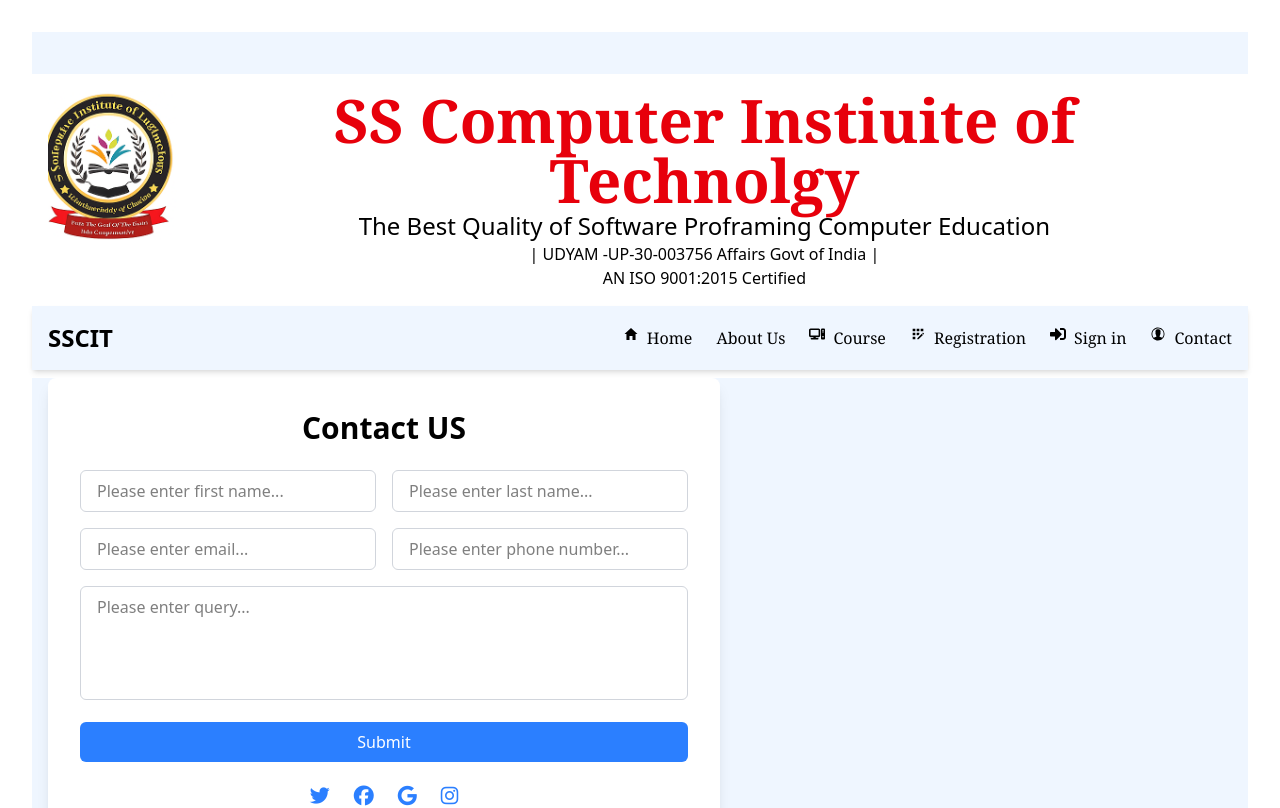
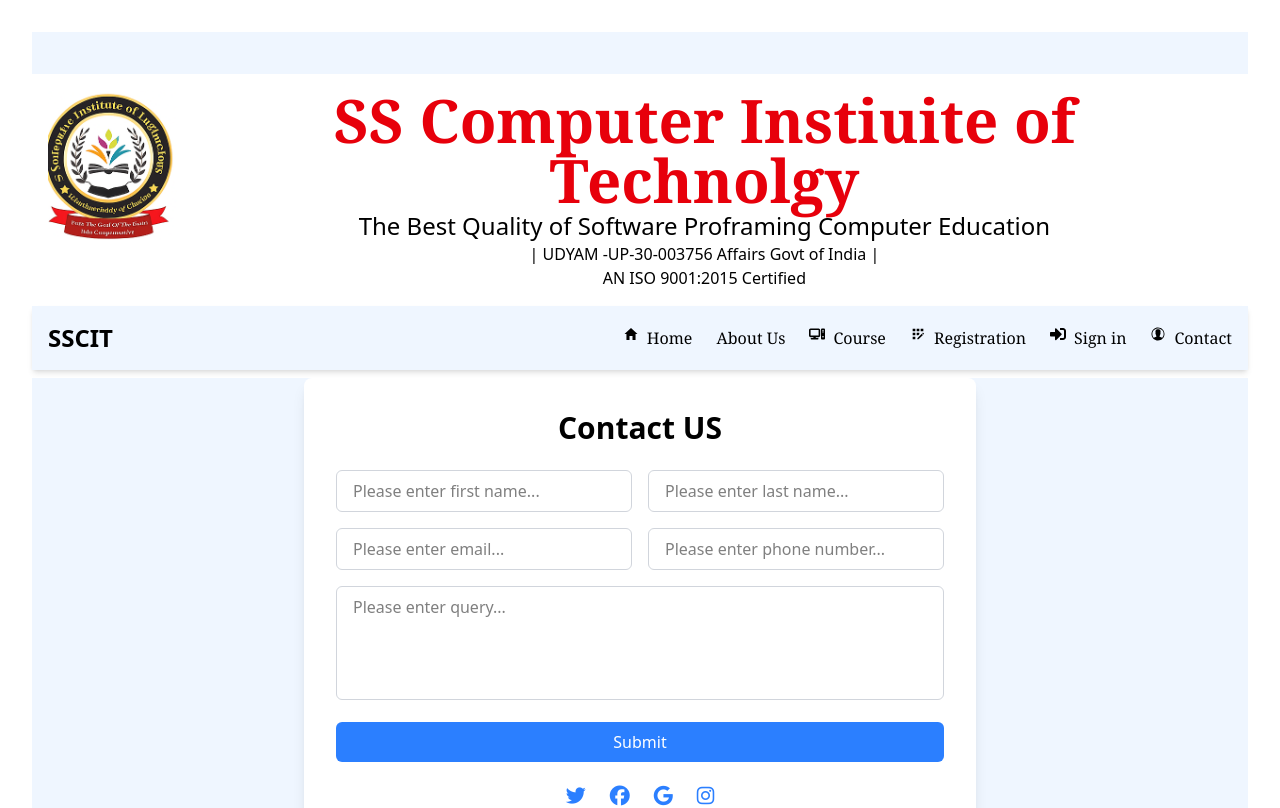
Before and after one commit to allumaurya/sscomputer, a React (Vite) app: page /contact in a window 1280 px wide. Shown: the top 808 px of the page. Built offline with nearby package versions, Linux system fonts and the light colour scheme.

Commit message:
Update ContactUS.jsx

```diff
--- a/src/App/ContactUS.jsx
+++ b/src/App/ContactUS.jsx
@@ -3,7 +3,7 @@ import React from 'react'
 export default function ContactUS() {
   return (
     <div>
-          <div className="bg-blue-50 mt-2 mb-4 flex items-center  px-4">
+          <div className="bg-blue-50 mt-2 mb-4 flex justify-center  px-4">
       <div className="bg-white rounded-lg shadow-lg p-8 max-w-2xl w-full">
         <h2 className="text-3xl font-bold text-center mb-6">Contact US</h2>
 
```
